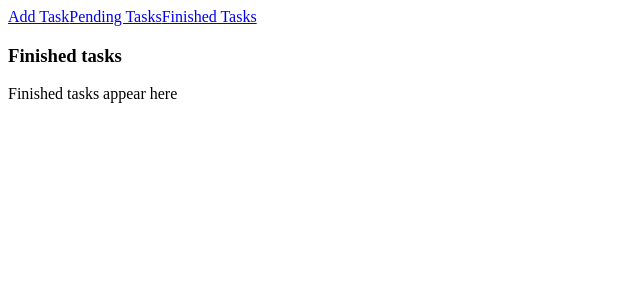
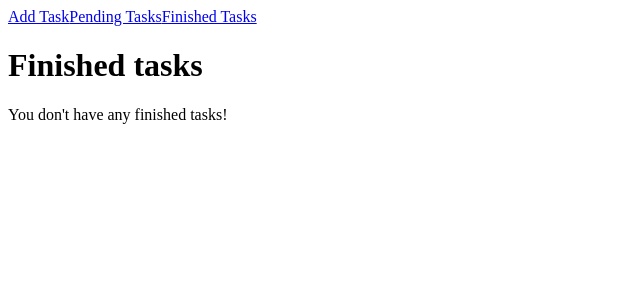
Before and after one commit to mutaimwiti/VUEJS-21ST-NOV-2017, a Vue app: page /#/tasks/finished in a window 1280 px wide. Shown: the top 300 px of the page, without its empty margins (0-640 px from the left). Built offline with nearby package versions, Linux system fonts and the light colour scheme.

Commit message:
Enable view finished tasks

```diff
--- a/src/components/FinishedTasks.vue
+++ b/src/components/FinishedTasks.vue
@@ -1,14 +1,44 @@
 <template>
     <div>
-        <h3>Finished tasks</h3>
-        <p>
-            Finished tasks appear here
-        </p>
+        <h1>Finished tasks</h1>
+        <template v-if="tasks.length">
+            <table>
+                <thead>
+                <tr>
+                    <th>Name</th>
+                    <th>Action</th>
+                </tr>
+                </thead>
+                <tbody>
+                <tr v-for="task in tasks">
+                    <td>{{task.name}}</td>
+                    <td>
+                        <button v-on:click.prevent="removeTask(task)">Remove</button>
+                    </td>
+                </tr>
+                </tbody>
+            </table>
+        </template>
+        <template v-else>
+            You don't have any finished tasks!
+        </template>
     </div>
 </template>
 
 <script>
+    import store from '../store/store'
+
     export default {
-        name: 'FinishedTasks'
+
+        name: 'FinishedTasks',
+
+        computed: {
+            tasks() {
+                return store.state.tasks.filter(function (task) {
+                    return task.status === 1;
+                })
+            }
+        }
+
     }
 </script>
--- a/src/components/PendingTasks.vue
+++ b/src/components/PendingTasks.vue
@@ -2,7 +2,6 @@
     <div>
         <h1>Pending tasks</h1>
         <template v-if="tasks.length">
-            <h3>Pending tasks</h3>
             <table>
                 <thead>
                 <tr>
@@ -35,9 +34,12 @@
         name: 'PendingTasks',
 
         computed: {
-            tasks(){
-                return store.state.tasks
+            tasks() {
+                return store.state.tasks.filter(function (task) {
+                    return task.status === 0;
+                })
             }
         }
+
     }
 </script>
```
